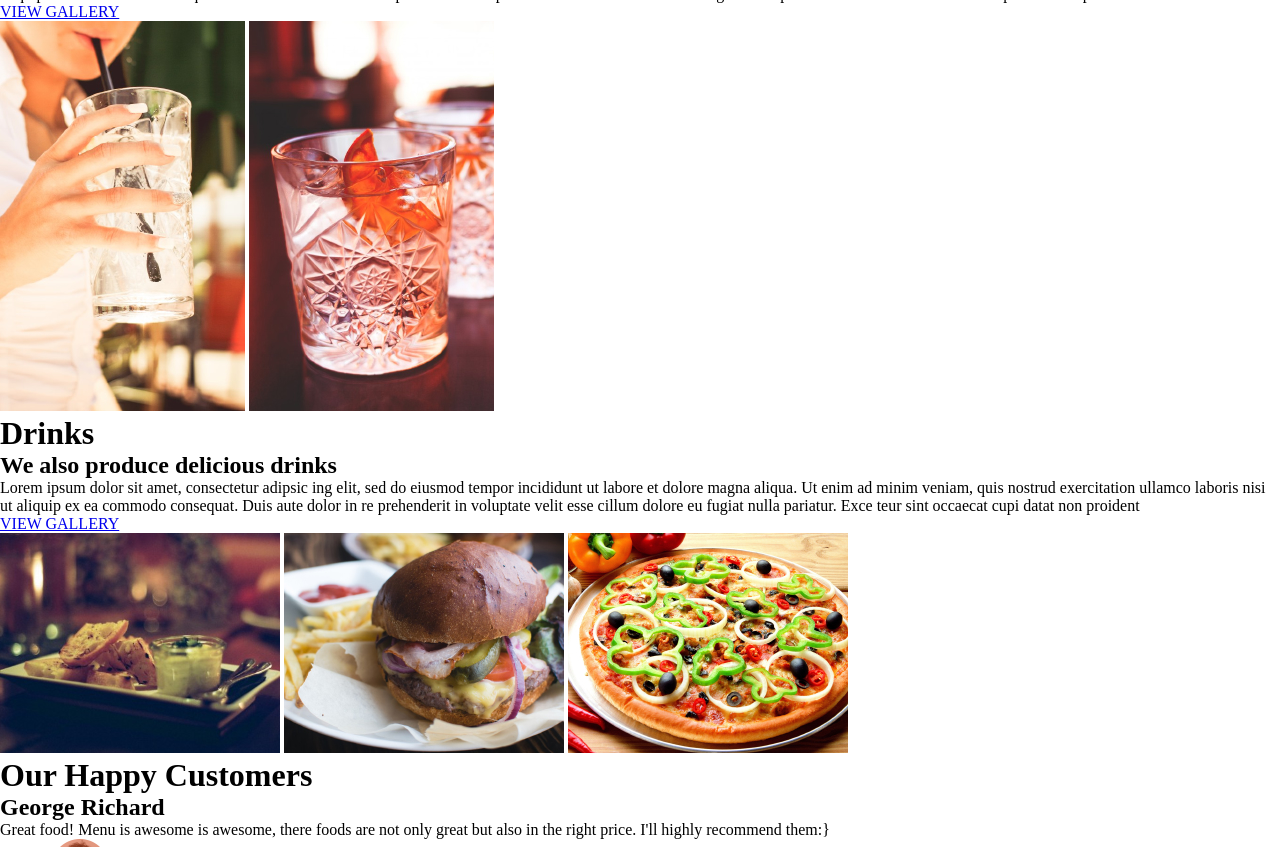
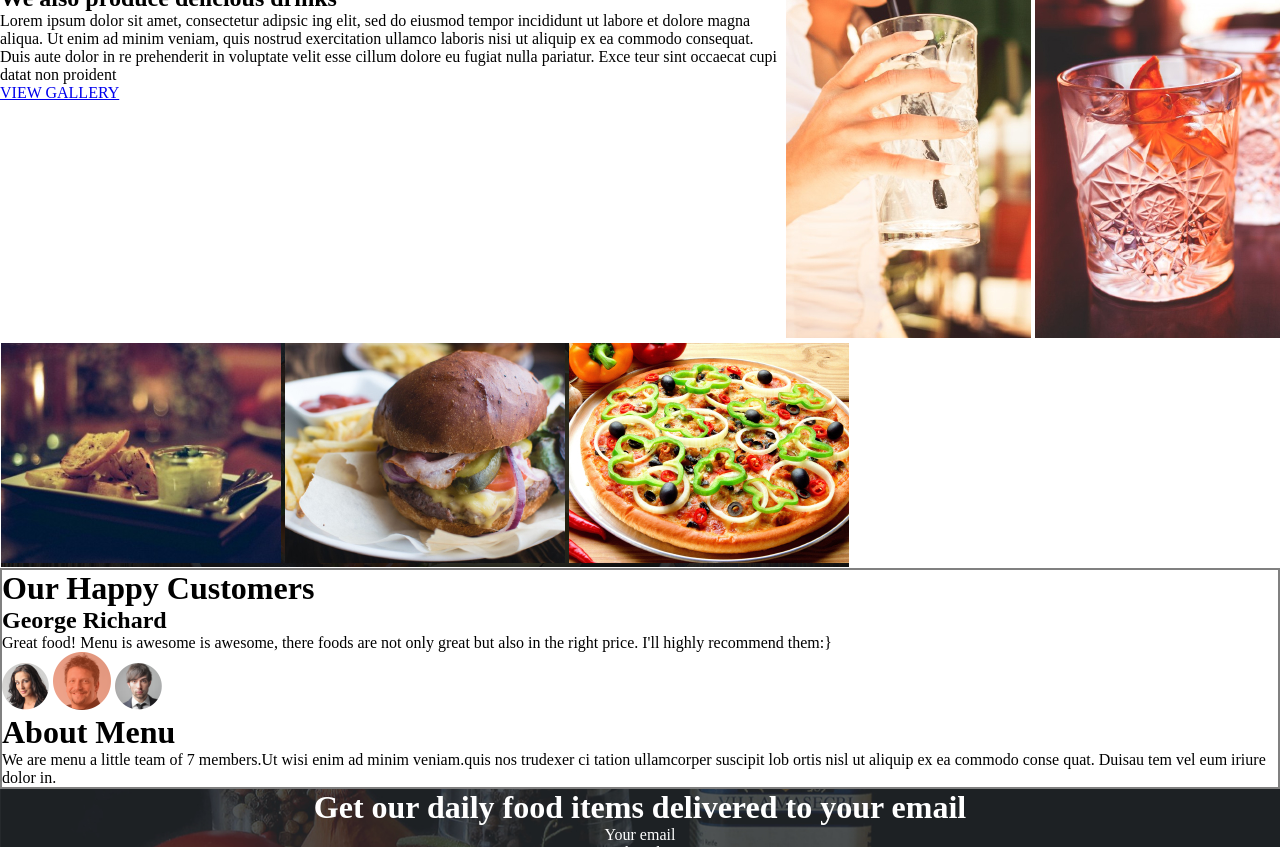
Before and after one commit to Ammoh76/Anitas-Kitchen, a plain HTML site: page index.html in a window 1280 px wide. Shown: the part 696-1543 px from the top of the page. Drawn offline with Linux system fonts and the light colour scheme.

Commit message:
it will float the drink and fastfood images

```diff
--- a/index.css
+++ b/index.css
@@ -30,3 +30,27 @@
   text-align: center;
   color: white;
 }
+#customer{
+  border: 2px solid grey;
+
+
+}
+#about{
+  justify-content:right;
+}
+#Fastfoods{
+  border: 1px solid white;
+  display: inline-block;
+  size: 30px;
+  text-align: center;
+  justify-content: center;
+  background-image: url("./assets/backgrounds/foodsBg.jpg");
+  background-size: cover;
+  background-position-y: center;
+}
+#fast-food{
+  float: left;
+}
+#drinks{
+  float: right;
+}
--- a/index.html
+++ b/index.html
@@ -17,17 +17,20 @@
     </div>
   </div>
   </div>
-
+<div id="fast-food">
   <img src="./assets/fastFood1.jpg" alt="">
   <img src="./assets/fastFood2.jpg" alt="">
+  </div>
 
 <h1>Fast Food</h1>
 <h2>You'll love our delicious food</h2>
   <p>Lorem ipsum dolor sit amet, consectetur adipisic ing elit, sed do eiusmod inccididunt ut labore et dolore magna aliqua. Ut enim ad minim veniam,quis nostrud exercitation ullamco laboris nisii ut aliquip ex ea commodo consequat. Duis aute irure dolor in re prehend in voluptate velit esse cillum dolore eu fugiat nulla pariatur. Exce teur sint occaecat cupi datat non proident</p>
    <p><a href="VIEW GALLERY">VIEW GALLERY</a></p>
+   <div id="drinks">
 
    <img src="./assets/drink1.jpg" alt="">
    <img src="./assets/drink2.jpg" alt="">
+   </div>
 
 <h1>Drinks</h1>
 
@@ -42,15 +45,20 @@
   </div>
 
 <div id="customer">
+  <div>
   <h1>Our Happy Customers</h1>
   <h2>George Richard</h2>
   <p>Great food! Menu is awesome is awesome, there foods are not only great but also in the right price. I'll highly recommend them:}</p>
   <img src="./assets/customers/p1.png" alt="">
   <img src="./assets/customers/p2.png" alt="">
   <img src="./assets/customers/p3.png" alt="">
+  </div>
+  <div id="about">
 
   <h1>About Menu</h1>
   <p>We are menu a little team of 7 members.Ut wisi enim ad minim veniam.quis nos trudexer ci tation ullamcorper suscipit lob ortis nisl ut aliquip ex ea commodo conse quat. Duisau tem vel eum iriure dolor in.</p>
+  </div>
+
 
 
 </div>
```
